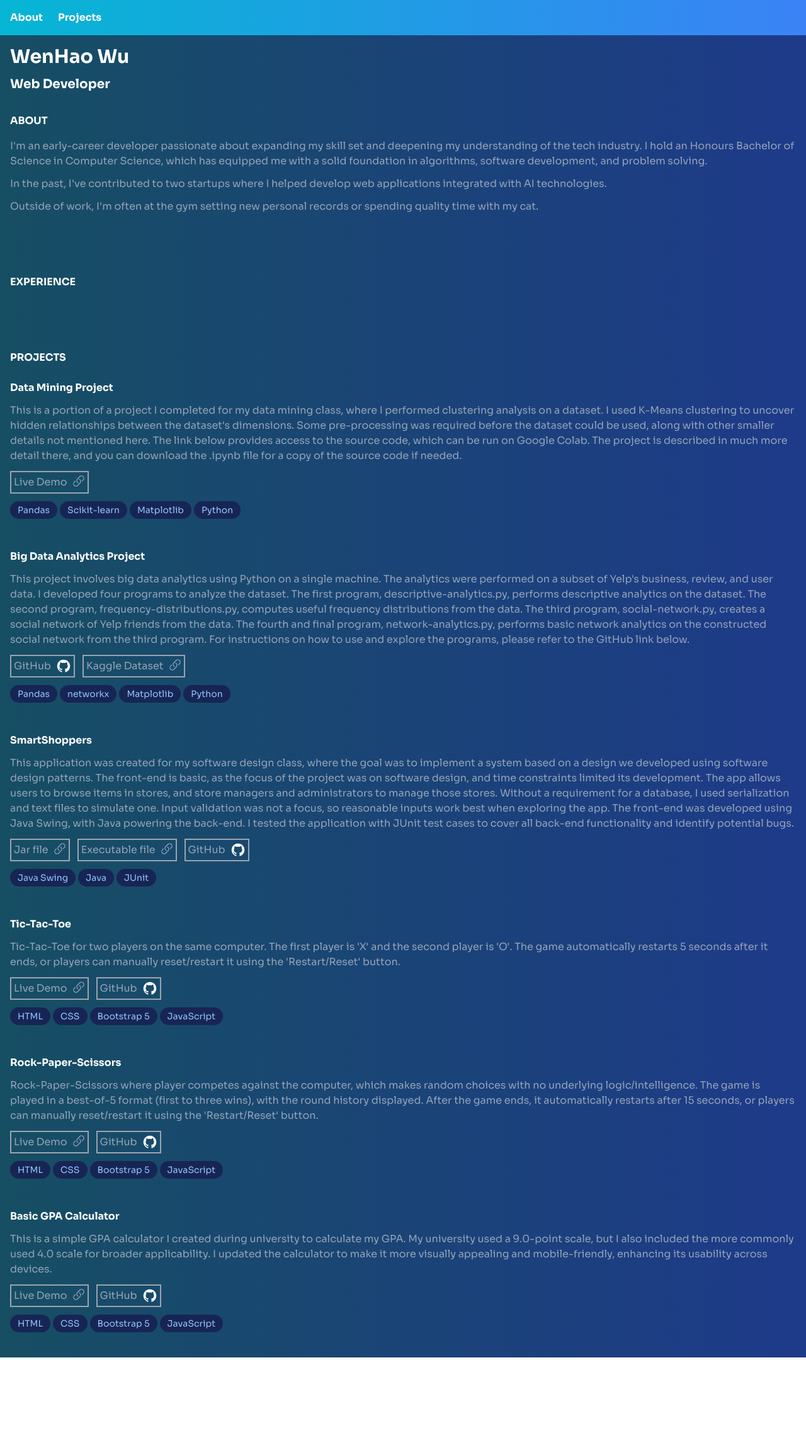
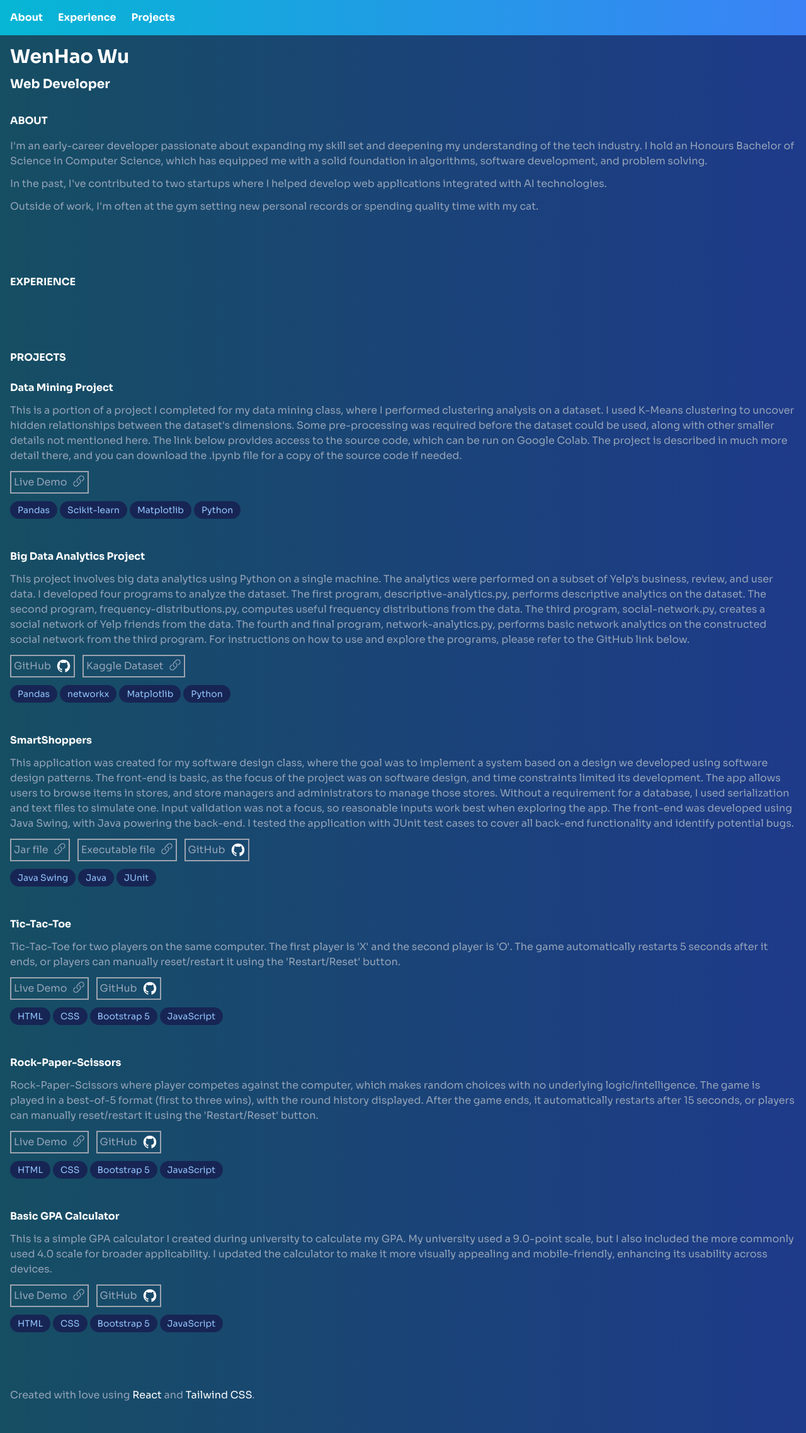
Before and after one commit to haoyiwu-1/haoyiwu-1.github.io, a React (Vite) app: page / in a window 1280 px wide. Shown: the whole page at 63% size. Before the commit the page ends 2156 px from the top, so only its background shows below. Built offline with nearby package versions, Linux system fonts and the light colour scheme; a web font is replaced by a local one.

Commit message:
Update navbar with experience button, update dropdown behaviour to adjust to new navbar, add footer

```diff
--- a/src/App.jsx
+++ b/src/App.jsx
@@ -13,9 +13,9 @@ function App() {
   ];
 
   return (
-    <div className="bg-gradient-to-r from-cyan-900 to-blue-900 sora-font min-h-screen">
+    <div className="bg-gradient-to-r from-cyan-900 to-blue-900 sora-font min-h-screen flex flex-col">
       <Navbar projects={projectsList} />
-      <div className="flex flex-col items-center">
+      <div className="flex flex-col items-center flex-grow">
         <div className="section space-y-3">
           <h1 className="font-bold text-3xl">WenHao Wu</h1>
           <h1 className="font-bold text-xl">Web Developer</h1>
@@ -41,7 +41,7 @@ function App() {
               </p>
             </div>
           </div>
-          <div className="section">
+          <div id="experience" className="section">
             <h1 className="uppercase font-bold">Experience</h1>
           </div>
           <div className="section">
@@ -166,6 +166,14 @@ function App() {
           </div>
         </div>
       </div>
+      <div className="flex flex-col items-center py-8">
+        <footer className="section text-white text-xs sm:text-sm max-w-sm">
+          <p>
+            Created with love using <span className="text-white">React</span>{" "}
+            and <span className="text-white">Tailwind CSS</span>.
+          </p>
+        </footer>
+      </div>
     </div>
   );
 }
--- a/src/Dropdown.jsx
+++ b/src/Dropdown.jsx
@@ -13,7 +13,7 @@ function Dropdown({ options }) {
     const element = document.getElementById("proj-" + index);
     if (element) {
       element.scrollIntoView({ behaviour: "smooth" });
-      window.scrollBy(0, -56);
+      window.scrollBy(0, -36);
     }
     setIsOpen(false);
   };
--- a/src/Navbar.jsx
+++ b/src/Navbar.jsx
@@ -9,9 +9,18 @@ function Navbar({ projects }) {
     }
   };
 
+  const handleExperience = () => {
+    const element = document.getElementById("experience");
+    if (element) {
+      element.scrollIntoView({ behaviour: "smooth" });
+      window.scrollBy(0, -56);
+    }
+  };
+
   return (
     <div className="navbar">
       <button onClick={handleAboutClick}>About</button>
+      <button onClick={handleExperience}>Experience</button>
       <Dropdown options={projects} />
     </div>
   );
--- a/src/index.css
+++ b/src/index.css
@@ -12,7 +12,7 @@
 }
 
 .dropdown-menu {
-  @apply absolute left-0 mt-2 w-48 bg-cyan-500 z-50 rounded-lg border-2 border-white;
+  @apply absolute left-[-120px] min-[425px]:left-0 mt-2 w-48 bg-cyan-500 z-50 rounded-lg border-2 border-white;
 }
 
 .dropdown-item {
```
